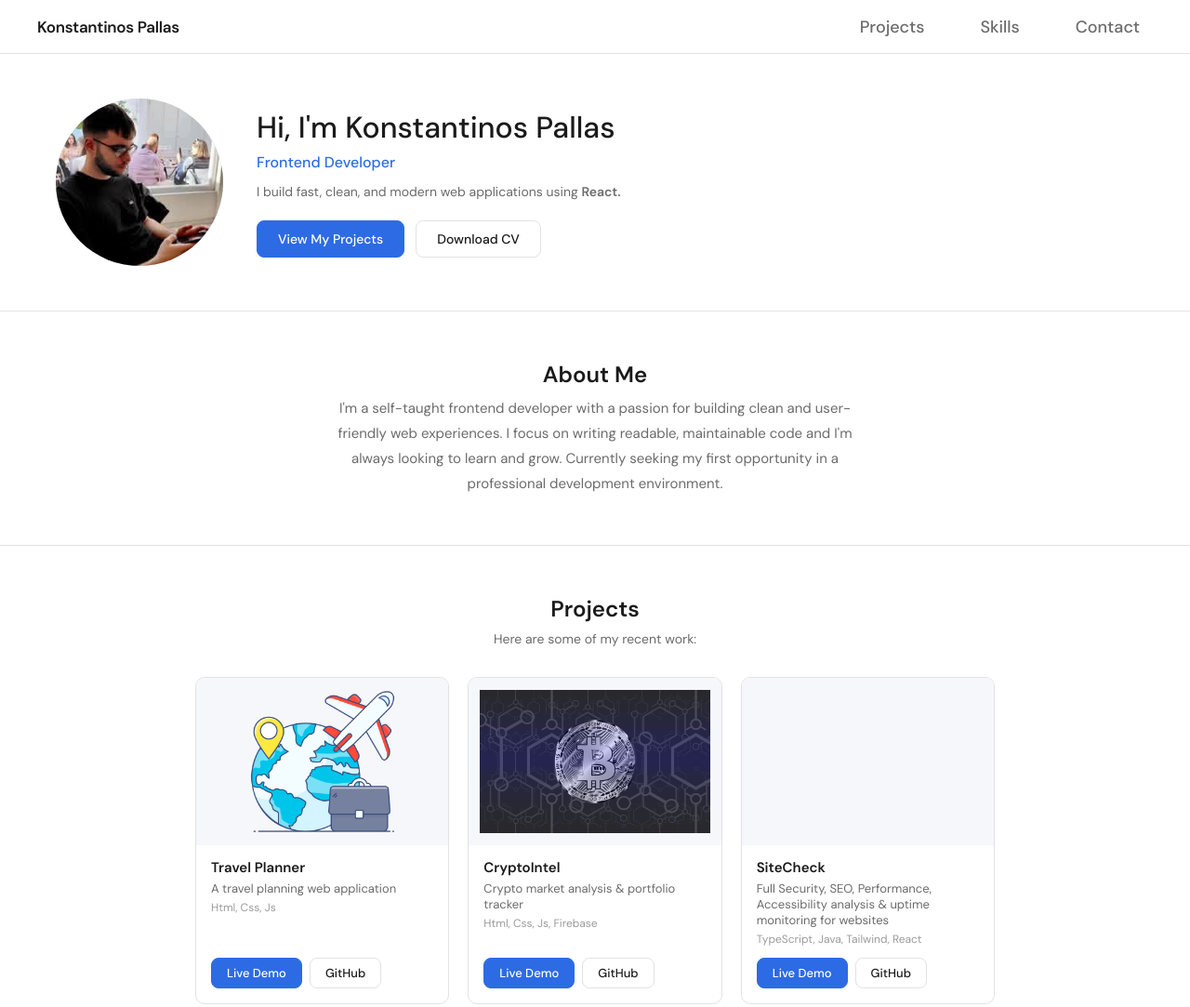
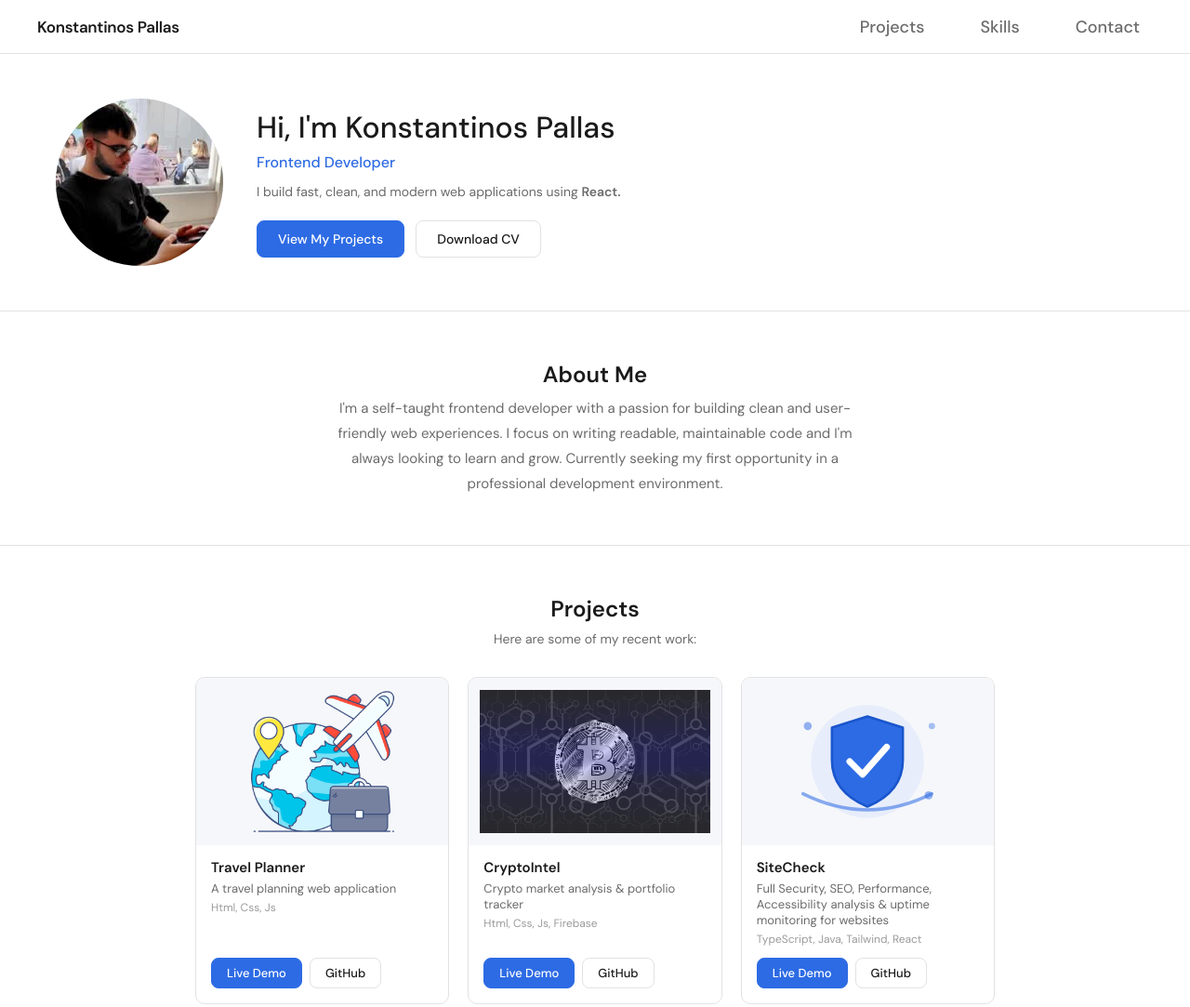
Before and after one commit to Kostaspallas12/portofolio, a plain HTML site: page portofolio-master/index1.html in a window 1280 px wide. Shown: the top 1083 px of the page at 93% size. Drawn offline with Linux system fonts and the light colour scheme.

Commit message:
Add SiteCheck thumbnail icon
Replaces the empty gray box on the third project card with a simple shield-checkmark SVG icon matching the site's audit theme.

Co-Authored-By: Claude Sonnet 5 <noreply@anthropic.com>

```diff
--- a/portofolio-master/index1.html
+++ b/portofolio-master/index1.html
@@ -79,7 +79,7 @@
         </div>
 
         <div class="project-card">
-            <div class="project-thumb"></div>
+            <img src="sitecheck.svg" alt="SiteCheck" class="project-thumb">
             <div class="project-body">
                 <h3>SiteCheck</h3>
                 <p>Full Security, SEO, Performance, Accessibility analysis & uptime monitoring for websites</p>
```
Also changed, not shown: public/index.html (+1 -1 lines), portofolio-master/sitecheck.svg (added), public/sitecheck.svg (added).
